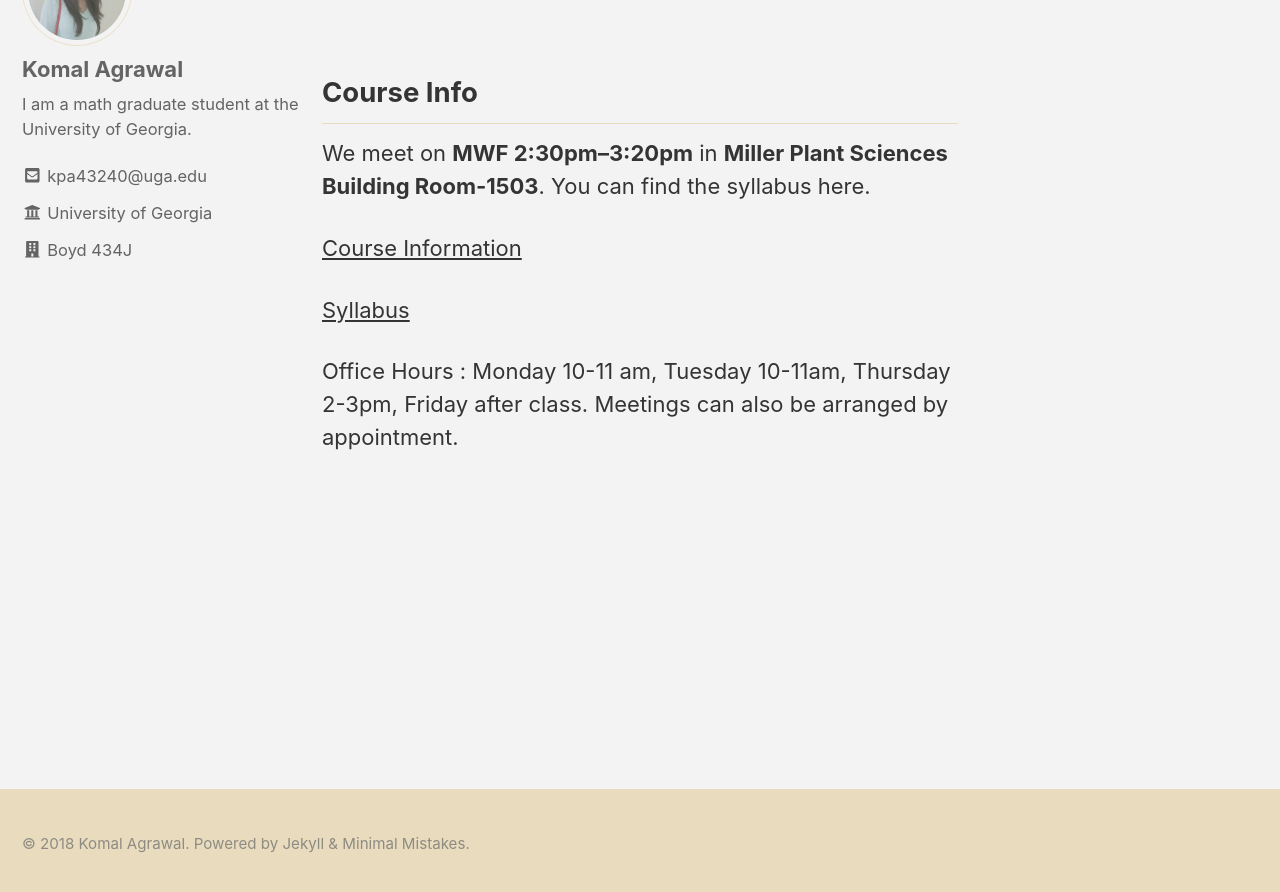
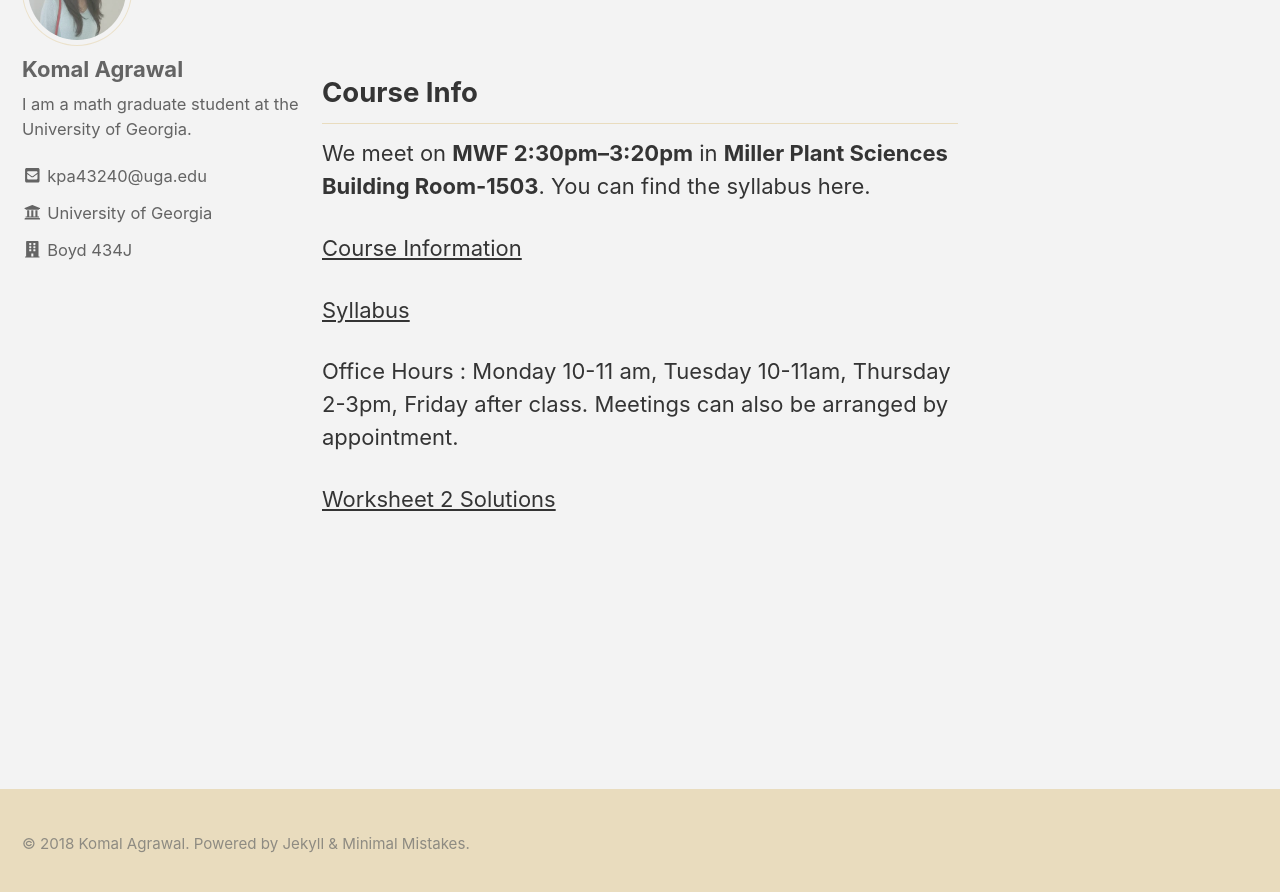
Before and after one commit to komala033/komala033.github.io, a Jekyll site: the page built from teaching/2018F-1113.md, in a window 1280 px wide and 900 px high, scrolled down 209 px. Shown: the top 892 px of the window. Built offline with Jekyll 4.4.1, drawn with Linux system fonts in a browser that asks for light colours; nearby versions of some CDN libraries.

Commit message:
Worksheet 2

```diff
--- a/teaching/2018F-1113.md
+++ b/teaching/2018F-1113.md
@@ -14,3 +14,5 @@ You can find the syllabus here.
 
   Office Hours : Monday 10-11 am, Tuesday 10-11am, Thursday 2-3pm, Friday after class.
     Meetings can also be arranged by appointment.
+
+   [Worksheet 2 Solutions](https://www.dropbox.com/s/a036p548wfo7s7l/Worksheet%202_20180824164907.pdf?dl=0)
```
